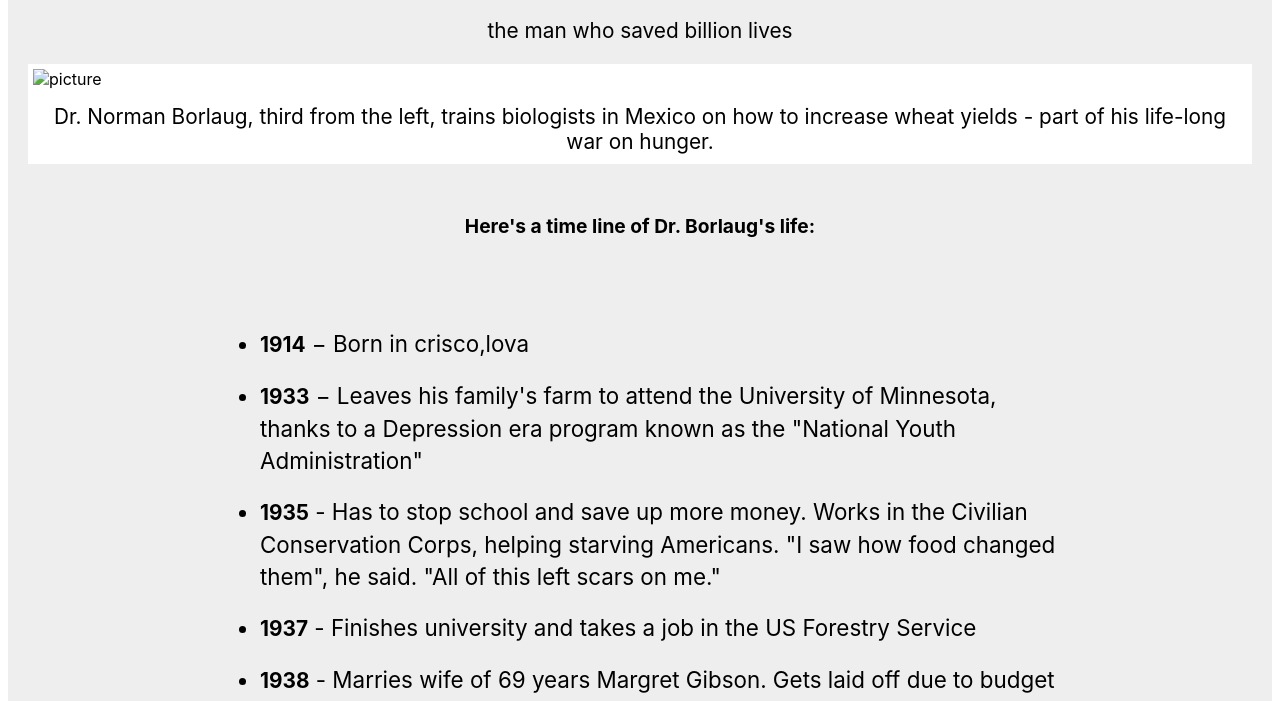
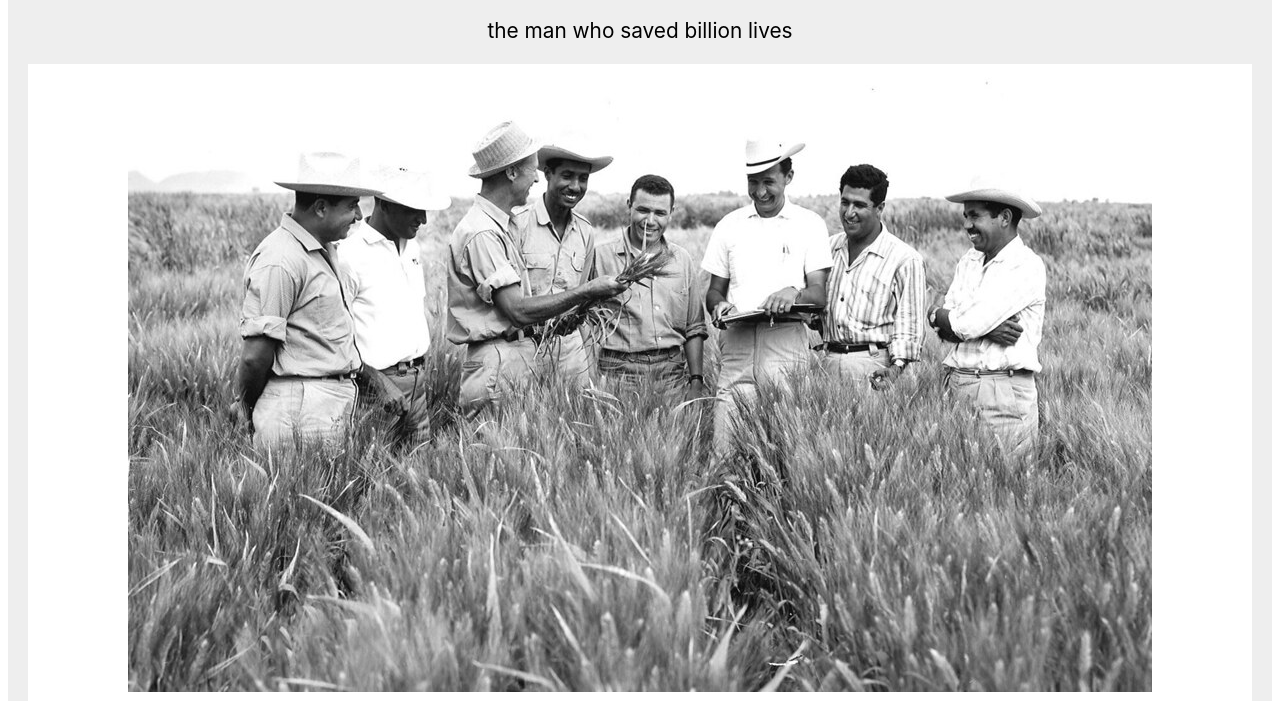
Before and after one commit to zakirullah004/Tribute-page, a plain HTML site: page index.html in a window 1280 px wide. Shown: the part 99-800 px from the top of the page. Drawn offline with Linux system fonts and the light colour scheme.

Commit message:
new commit

```diff
--- a/index.html
+++ b/index.html
@@ -14,7 +14,7 @@
 
         <figure id="img-div">
 
-            <img src="./images/tribute-page-main-image.jpg" alt="picture" id="image">
+            <img src="tribute-page-main-image.jpg" alt="picture" id="image">
 
             <figcaption id="img-caption">Dr. Norman Borlaug, third from the left, trains biologists in Mexico on how to increase wheat yields - part of his life-long war on hunger.</figcaption>
         </figure>
```
Also changed, not shown: tribute-page-main-image.jpg (added).
